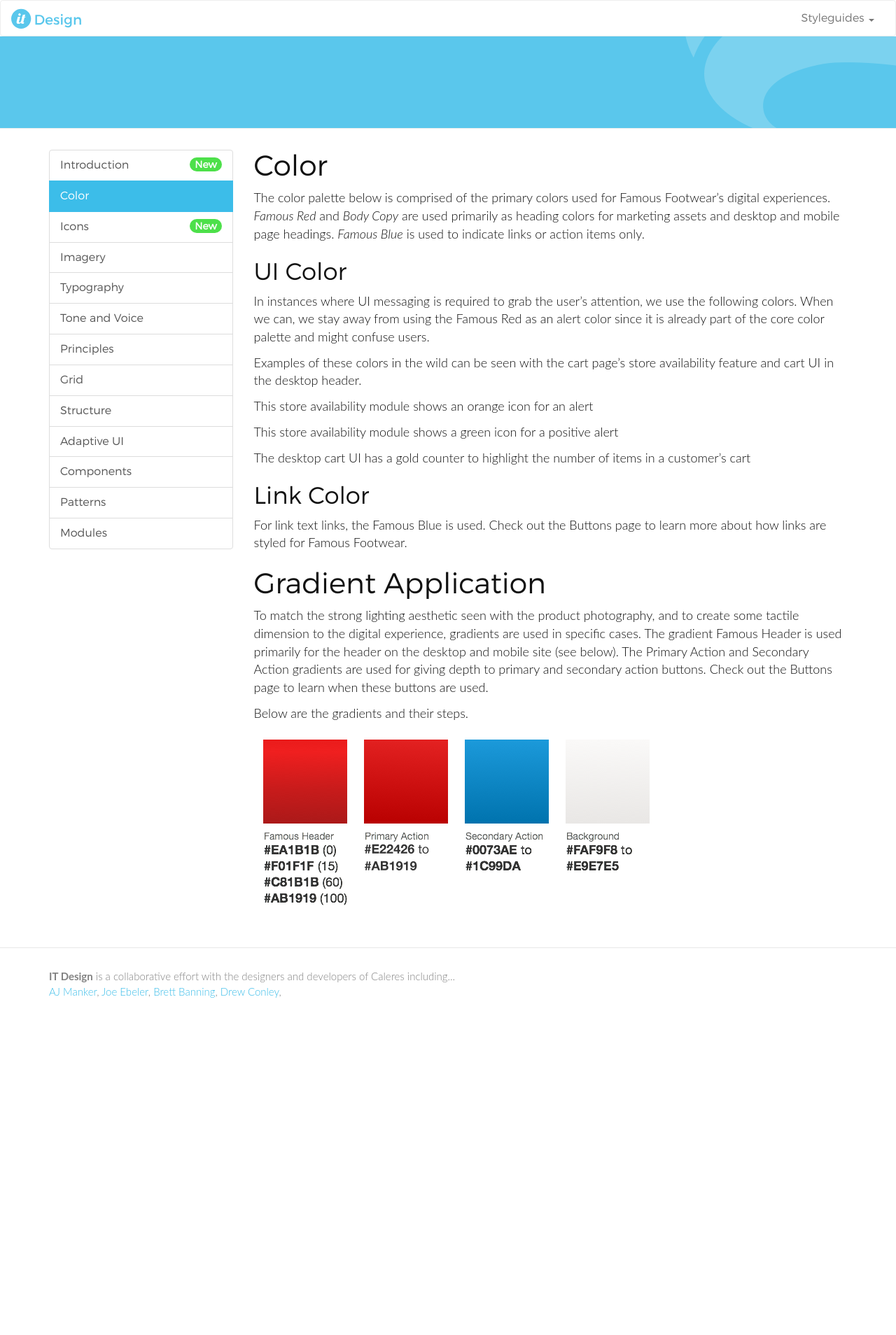
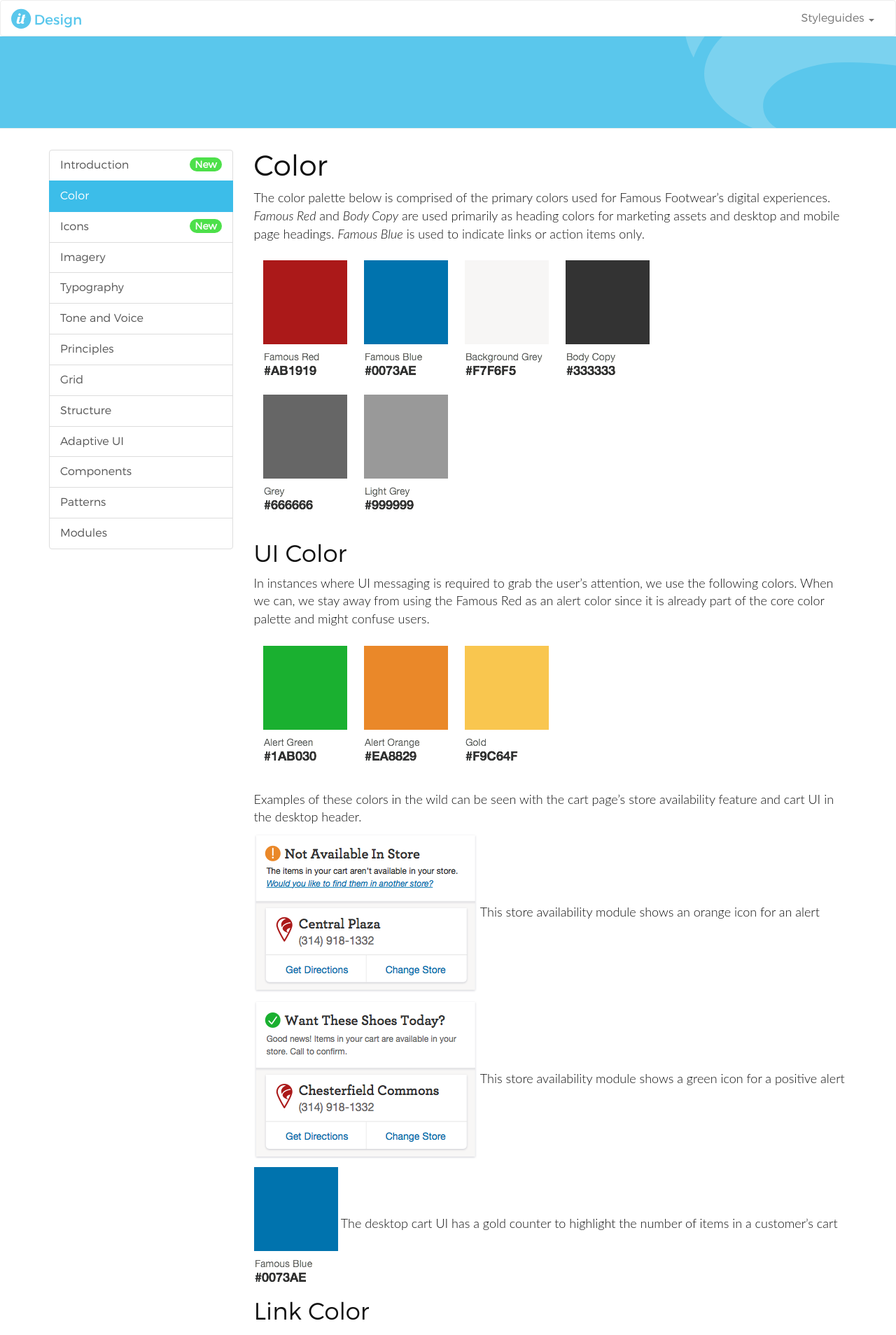
Before and after one commit to it-design/it-design.github.io, a Jekyll site: the page built from _famousfootwear/01-style-01-color.md, in a window 1280 px wide. Shown: the top 1908 px of the page at 70% size. Built offline with Jekyll 4.4.1, drawn with Linux system fonts in a browser that asks for light colours; nearby versions of some CDN libraries; before the commit the page ends 1484 px from its top, so only the background shows below that.

Commit message:
Images added to Color

```diff
--- a/_famousfootwear/01-style-01-color.md
+++ b/_famousfootwear/01-style-01-color.md
@@ -8,21 +8,33 @@
 # {{ page.title }}
 The color palette below is comprised of the primary colors used for Famous Footwear’s digital experiences. *Famous Red* and *Body Copy* are used primarily as heading colors for marketing assets and desktop and mobile page headings. *Famous Blue* is used to indicate links or action items only.
 
+![Core Palette](../../../assets/famousfootwear/images/style-color-core.png "Core Palette")
+
 
 ##UI Color
 In instances where UI messaging is required to grab the user’s attention, we use the following colors. When we can, we stay away from using the Famous Red as an alert color since it is already part of the core color palette and might confuse users.
 
+![UI Colors](../../../assets/famousfootwear/images/style-color-ui.png "UI Colors")
+
 Examples of these colors in the wild can be seen with the cart page’s store availability feature and cart UI in the desktop header.
 
+
+![Cart Not Available Example](../../../assets/famousfootwear/images/style-color-cart-not-available.png "Cart Not Available Example")
 This store availability module shows an orange icon for an alert
 
+
+![Cart Available Example](../../../assets/famousfootwear/images/style-color-cart-available.png "Cart Available Example")
 This store availability module shows a green icon for a positive alert
 
+
+![Cart Highlight Example](../../../assets/famousfootwear/images/style-color-link-color.png "Cart Highlight Example")
 The desktop cart UI has a gold counter to highlight the number of items in a customer’s cart
 
 
 ##Link Color
 For link text links, the Famous Blue is used. Check out the Buttons page to learn more about how links are styled for Famous Footwear.
+
+![Link Color](../../../assets/famousfootwear/images/style-color-link-color.png "Link Color")
 
 
 #Gradient Application
```
Also changed, not shown: 2 other files.
